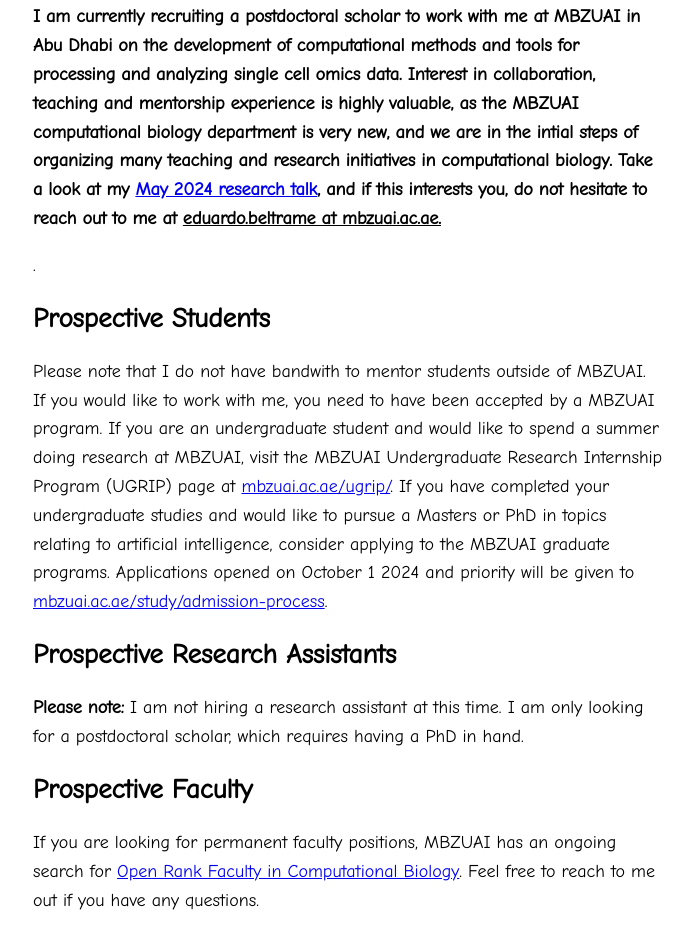
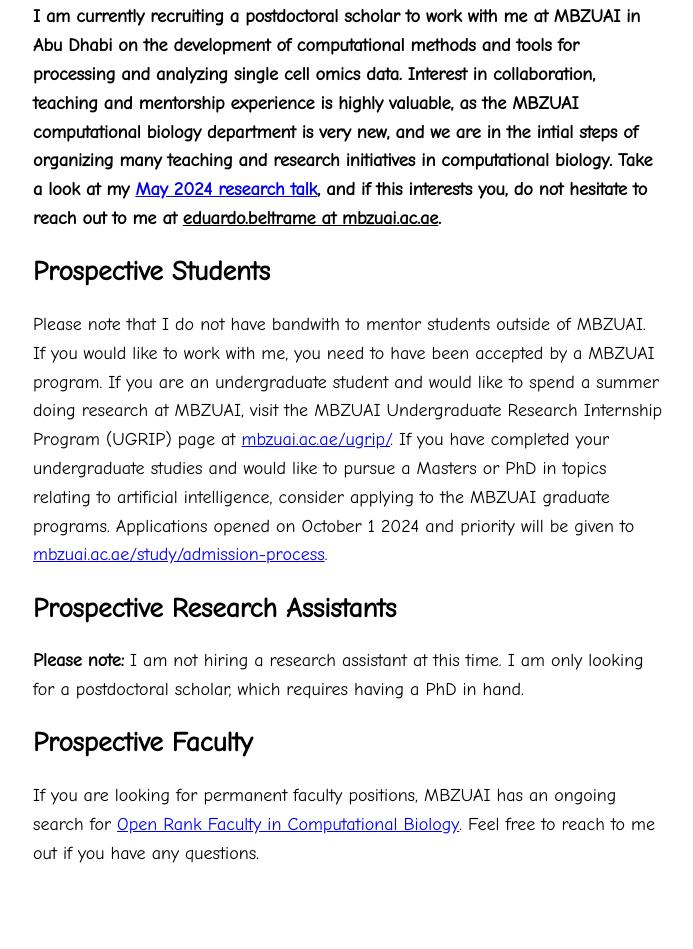
Before and after one commit to Munfred/beltrame, a plain HTML site: page index.html in a window 1280 px wide. Shown: the part 1069-2018 px from the top of the page, without its empty margins (292-985 px from the left). After the commit the page ends 1978 px from the top, so only its background shows below. Drawn offline with Linux system fonts and the light colour scheme.

Commit message:
Update index.html

```diff
--- a/index.html
+++ b/index.html
@@ -61,11 +61,10 @@
 
 <h2 class="page__title" itemprop="headline"> Looking for a Postdoctoral Scholar! </h2>
 
-<p><strong>I am currently recruiting a postdoctoral scholar to work with me at MBZUAI in Abu Dhabi on the development of computational methods and tools for processing and analyzing single cell omics data. Interest in collaboration, teaching and mentorship experience is highly valuable, as the MBZUAI computational biology department is very new, and we are in the intial steps of organizing many teaching and research initiatives in computational biology. Take a look at my <a href="https://www.canva.com/design/DAGDB0KIrCM/_EP_uuAKdCrV8SZtik-zTA/view"> May 2024 research talk</a>, and if this interests you, do not hesitate to reach out to me at <u>eduardo.beltrame at mbzuai.ac.ae.</u></strong></p>.
+<p><strong>I am currently recruiting a postdoctoral scholar to work with me at MBZUAI in Abu Dhabi on the development of computational methods and tools for processing and analyzing single cell omics data. Interest in collaboration, teaching and mentorship experience is highly valuable, as the MBZUAI computational biology department is very new, and we are in the intial steps of organizing many teaching and research initiatives in computational biology. Take a look at my <a href="https://www.canva.com/design/DAGDB0KIrCM/_EP_uuAKdCrV8SZtik-zTA/view"> May 2024 research talk</a>, and if this interests you, do not hesitate to reach out to me at <u>eduardo.beltrame at mbzuai.ac.ae</u>.</strong></p>
 
 <h2> Prospective Students </h2>
 <p>Please note that I do not have bandwith to mentor students outside of MBZUAI. If you would like to work with me, you need to have been accepted by a MBZUAI program. If you are an undergraduate student and would like to spend a summer doing research at MBZUAI, visit the MBZUAI Undergraduate Research Internship Program (UGRIP) page at <a href="https://mbzuai.ac.ae/ugrip">mbzuai.ac.ae/ugrip/</a>. If you have completed your undergraduate studies and would like to pursue a Masters or PhD in topics relating to artificial intelligence, consider applying to the MBZUAI graduate programs. Applications opened on October 1 2024 and priority will be given to <a href="https://mbzuai.ac.ae/study/admission-process/">mbzuai.ac.ae/study/admission-process</a>.</p>
-
 
 <h2> Prospective Research Assistants</h2>
 <p><b>Please note:</b> I am not hiring a research assistant at this time. I am only looking for a postdoctoral scholar, which requires having a PhD in hand. </p>
```
